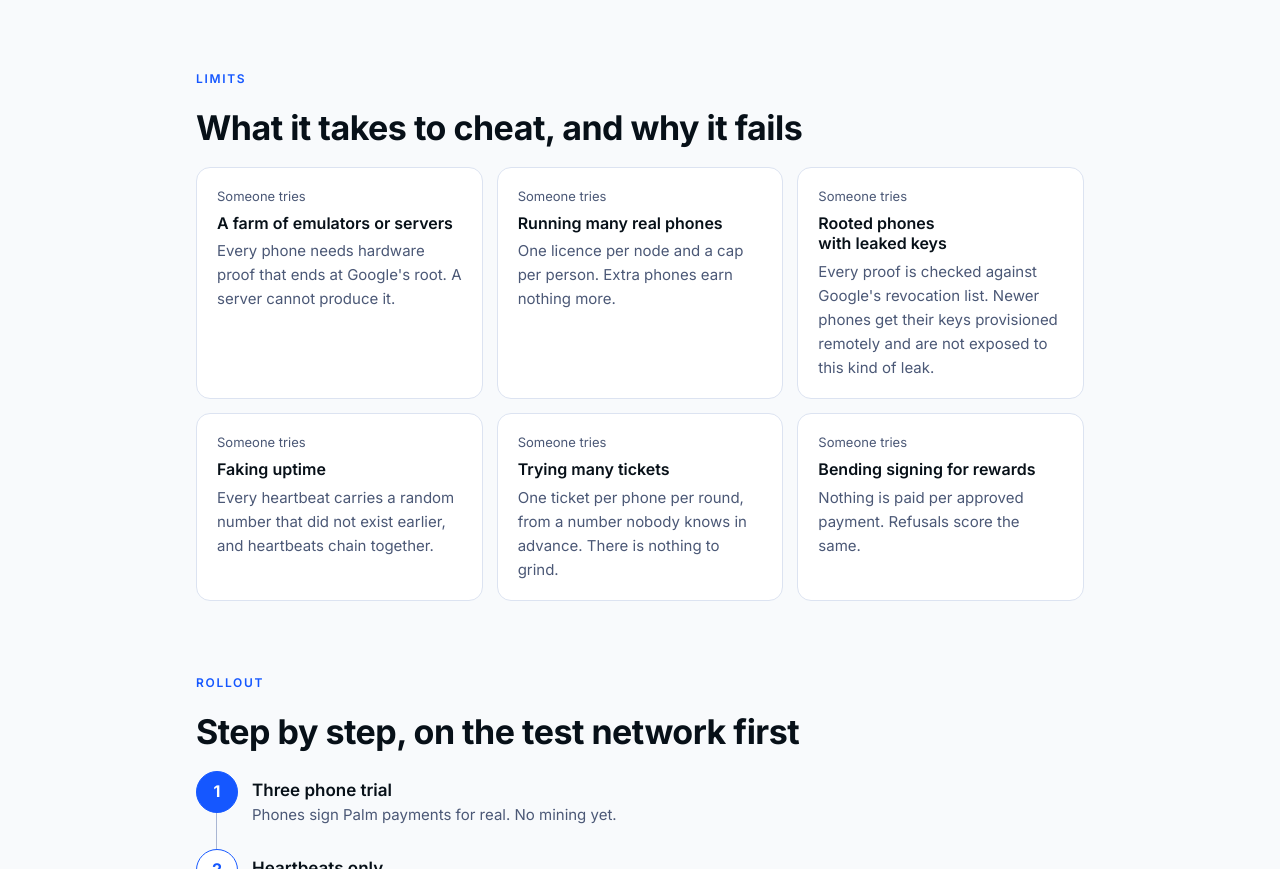
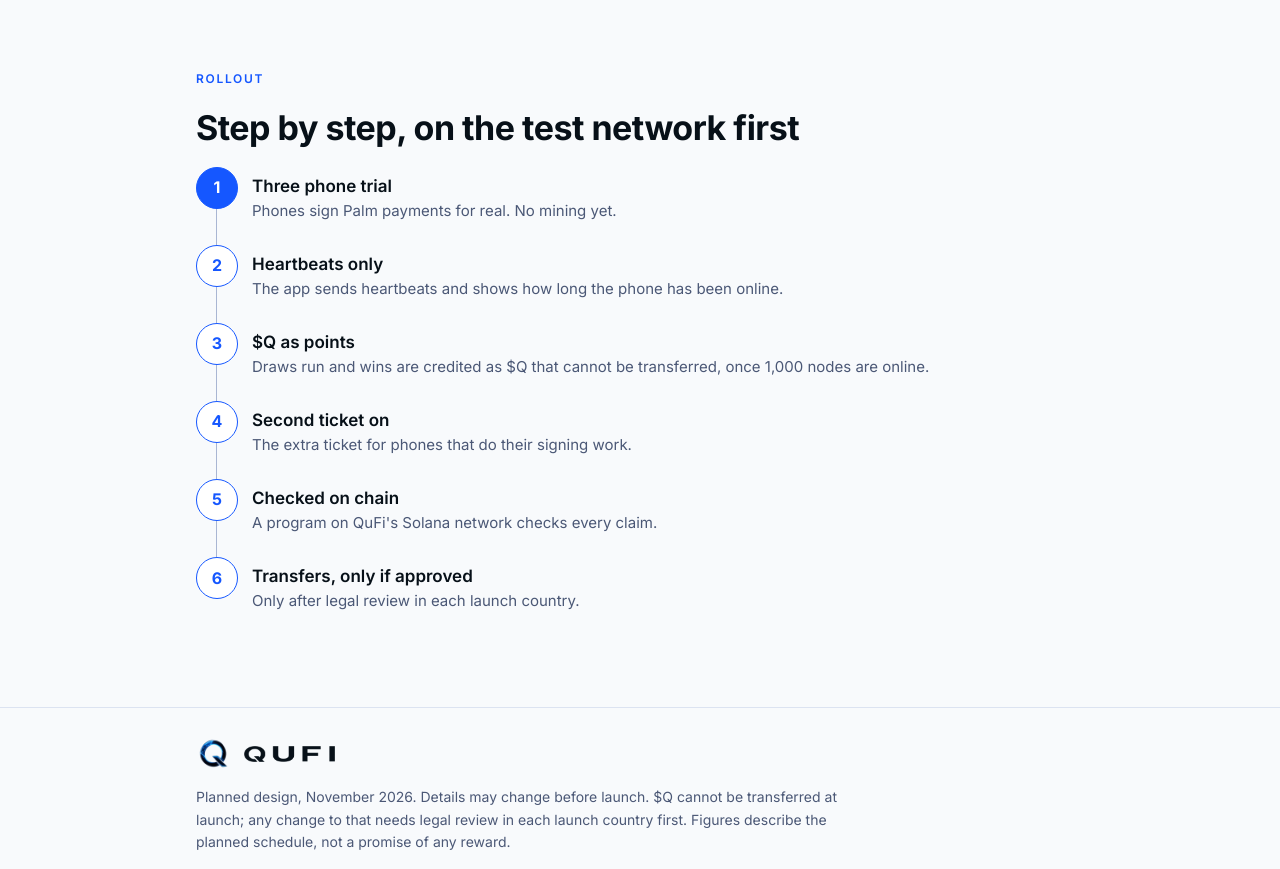
Before and after one commit to Qufi-Network/mining, a plain HTML site: page index.html in a window 1280 px wide. Shown: the part 4641-5510 px from the top of the page. Drawn offline with Linux system fonts and the light colour scheme.

Commit message:
Drop the cheating section from the mining page

```diff
--- a/index.html
+++ b/index.html
@@ -351,18 +351,6 @@ footer p { font-size: 14px; color: var(--muted); max-width: 46em; }
       </div>
     </section>
 
-    <section aria-labelledby="fake">
-      <p class="kicker">Limits</p>
-      <h2 id="fake">What it takes to cheat, and why it fails</h2>
-      <div class="threats">
-        <div class="card"><p class="try">Someone tries</p><h3>A farm of emulators or servers</h3><p>Every phone needs hardware proof that ends at Google's root. A server cannot produce it.</p></div>
-        <div class="card"><p class="try">Someone tries</p><h3>Running many real phones</h3><p>One licence per node and a cap per person. Extra phones earn nothing more.</p></div>
-        <div class="card"><p class="try">Someone tries</p><h3>Rooted phones with leaked keys</h3><p>Every proof is checked against Google's revocation list. Newer phones get their keys provisioned remotely and are not exposed to this kind of leak.</p></div>
-        <div class="card"><p class="try">Someone tries</p><h3>Faking uptime</h3><p>Every heartbeat carries a random number that did not exist earlier, and heartbeats chain together.</p></div>
-        <div class="card"><p class="try">Someone tries</p><h3>Trying many tickets</h3><p>One ticket per phone per round, from a number nobody knows in advance. There is nothing to grind.</p></div>
-        <div class="card"><p class="try">Someone tries</p><h3>Bending signing for rewards</h3><p>Nothing is paid per approved payment. Refusals score the same.</p></div>
-      </div>
-    </section>
 
     <section aria-labelledby="road">
       <p class="kicker">Rollout</p>
```
